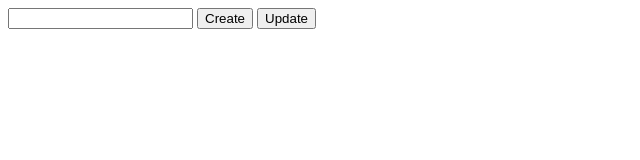
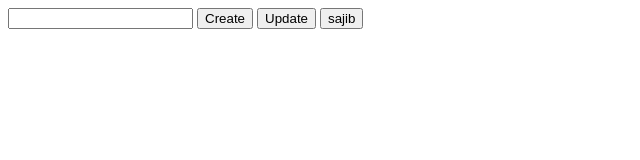
Before and after one commit to fdr2415/two-project, a plain HTML site: page index.html in a window 1280 px wide. Shown: the whole page, without its empty margins (0-640 px from the left). Drawn offline with Linux system fonts and the light colour scheme.

Commit message:
new button added

```diff
--- a/index.html
+++ b/index.html
@@ -17,6 +17,7 @@
       <input class="input" type="text" />
       <button class="btn" type="submit">Create</button>
       <button class="up" type="submit">Update</button>
+      <button class="up" type="submit">sajib</button>
 
       <ul class="list"></ul>
     </div>
```
